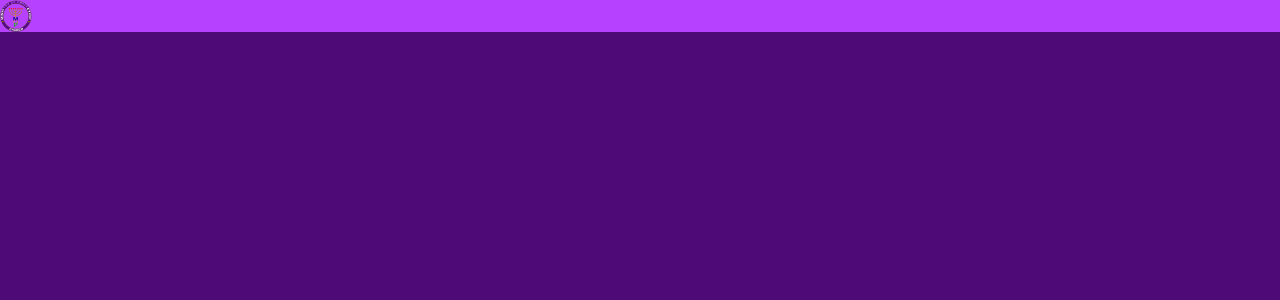
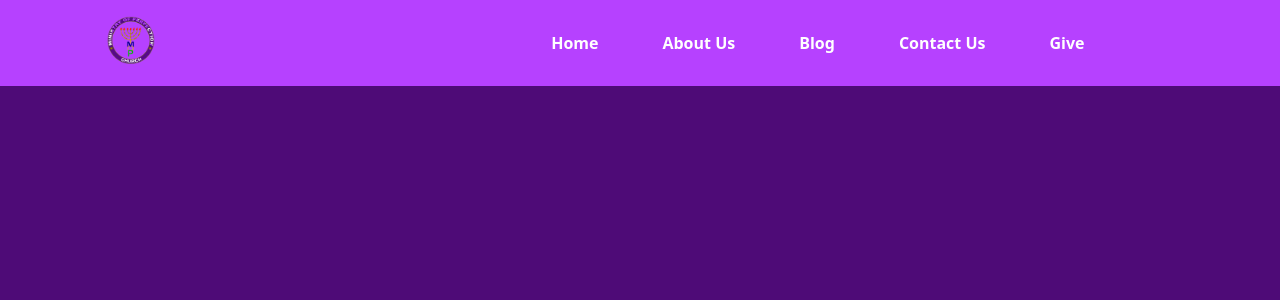
Before and after one commit to Onyelaudochukwuka/mopugbowo, a Next.js app: page / in a window 1280 px wide. Shown: the top 300 px of the page. Built offline with nearby package versions, Linux system fonts and the light colour scheme.

Commit message:
added navbar

```diff
--- a/components/Navbar.tsx
+++ b/components/Navbar.tsx
@@ -1,10 +1,18 @@
 import React, { FC } from 'react'
 import  Image from 'next/image';
 import { logo } from '../public';
+import Link from "next/link";
 const Navbar:FC = (props:any) => {
   return (
-    <nav className="bg-curves w-full flex flex-1">
-      <span className="w-8 h-8"><Image src={logo} /></span>
+    <nav className="bg-curves w-full flex flex-1 p-4 justify-between items-center px-[8.33%] fixed">
+      <span className="w-12 "><Image src={logo} /></span>
+      <div className="flex justify-between basis-6/12 mr-[8.33%] text-white font-bold items-center">
+        <span>Home</span>
+        <span>About Us</span>
+        <span>Blog</span>
+        <span>Contact Us</span>
+        <span>Give</span>
+      </div>
     </nav>
   )
 }
```
